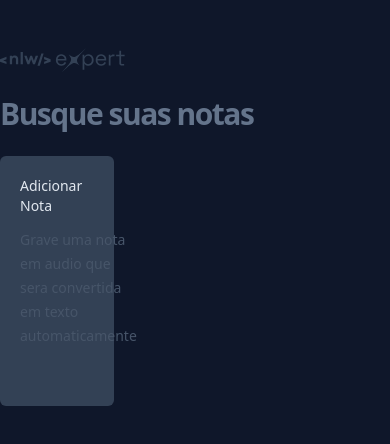
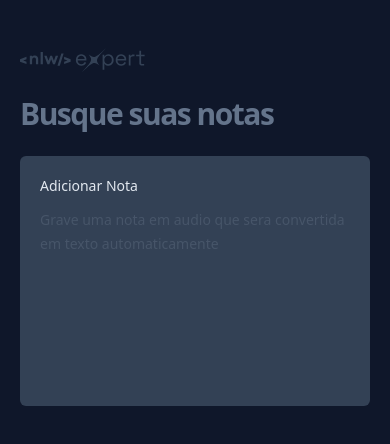
Before and after one commit to Kaiqueav/Expert-Note, a React (Vite) app: page / in a window 390 px wide. Shown: the top 444 px of the page. Built offline with nearby package versions, Linux system fonts and the light colour scheme; the HTML template or start-up script is replaced by a standard one.

Commit message:
feat: adicionando responsividade aos componentes

```diff
--- a/src/App.tsx
+++ b/src/App.tsx
@@ -48,7 +48,7 @@
   : notes;
 
   return (
-    <div className='mx-auto max-w-6xl my-12 space-y-6'>
+    <div className='mx-auto max-w-6xl my-12 space-y-6 px-5 md:px-0'>
       <img src={Logo} />
 
       <form action="" className='w-full'>
@@ -59,7 +59,7 @@
           onChange={handleSearch}
         />
       </form>
-      <div className='grid grid-cols-3 gap-6 auto-rows-[250px] '>
+      <div className='grid grid-cols-1 md:grid-cols-2 lg:grid-cols-3 gap-6 auto-rows-[250px] '>
         <CardNew onNoteCreated={onNoteCreated} />
         {filterNotes.map(note => { return <CardNote key={note.id} note={note} /> })}
 
--- a/src/components/cardNew/CardNew.tsx
+++ b/src/components/cardNew/CardNew.tsx
@@ -6,7 +6,7 @@
 interface CardNewProps {
     onNoteCreated: (content: string) => void
 }
-let speechRecognition: SpeechRecognition | null = null
+let speechRecognition: SpeechRecognition | null = null;
 
 export const CardNew = ({ onNoteCreated }: CardNewProps) => {
     // estados
@@ -104,7 +104,7 @@
 
             <Dialog.Portal>
                 <Dialog.Overlay className="inset-0 fixed bg-black/50" />
-                <Dialog.Content className="fixed rounded-md overflow-hidden left-1/2 top-1/2 -translate-x-1/2 -translate-y-1/2 max-w-[640px] w-full bg-slate-700 outline-none flex flex-col">
+                <Dialog.Content className="fixed md:rounded-md overflow-hidden inset-0 md:inset-auto md:left-1/2 md:top-1/2 md:-translate-x-1/2 md:-translate-y-1/2 md:max-w-[640px] w-fullmd:h-[60vh] bg-slate-700 outline-none flex flex-col">
                     <form  className="flex-1 flex flex-col">
                         <Dialog.Close className="absolute right-0 top-0 bg-slate-800 p-1.5 text-slate-400 hover:text-slate-100">
                             <X className="size-5" />
--- a/src/components/cardNotes/CardNote.tsx
+++ b/src/components/cardNotes/CardNote.tsx
@@ -24,7 +24,7 @@
 
       <Dialog.Portal>
         <Dialog.Overlay className="inset-0 fixed bg-black/50" />
-        <Dialog.Content className="fixed rounded-md overflow-hidden left-1/2 top-1/2 -translate-x-1/2 -translate-y-1/2 max-w-[640px] w-full bg-slate-700 outline-none flex flex-col">
+        <Dialog.Content className="fixed inset-0 md:inset-auto md:rounded-md overflow-hidden md:left-1/2 md:top-1/2 md:-translate-x-1/2 md:-translate-y-1/2 md:max-w-[640px] md:w-full md:h-[60vh] bg-slate-700 outline-none flex flex-col">
           <Dialog.Close className="absolute right-0 top-0 bg-slate-800 p-1.5 text-slate-400 hover:text-slate-100">
             <X className="size-5" />
           </Dialog.Close>
```
